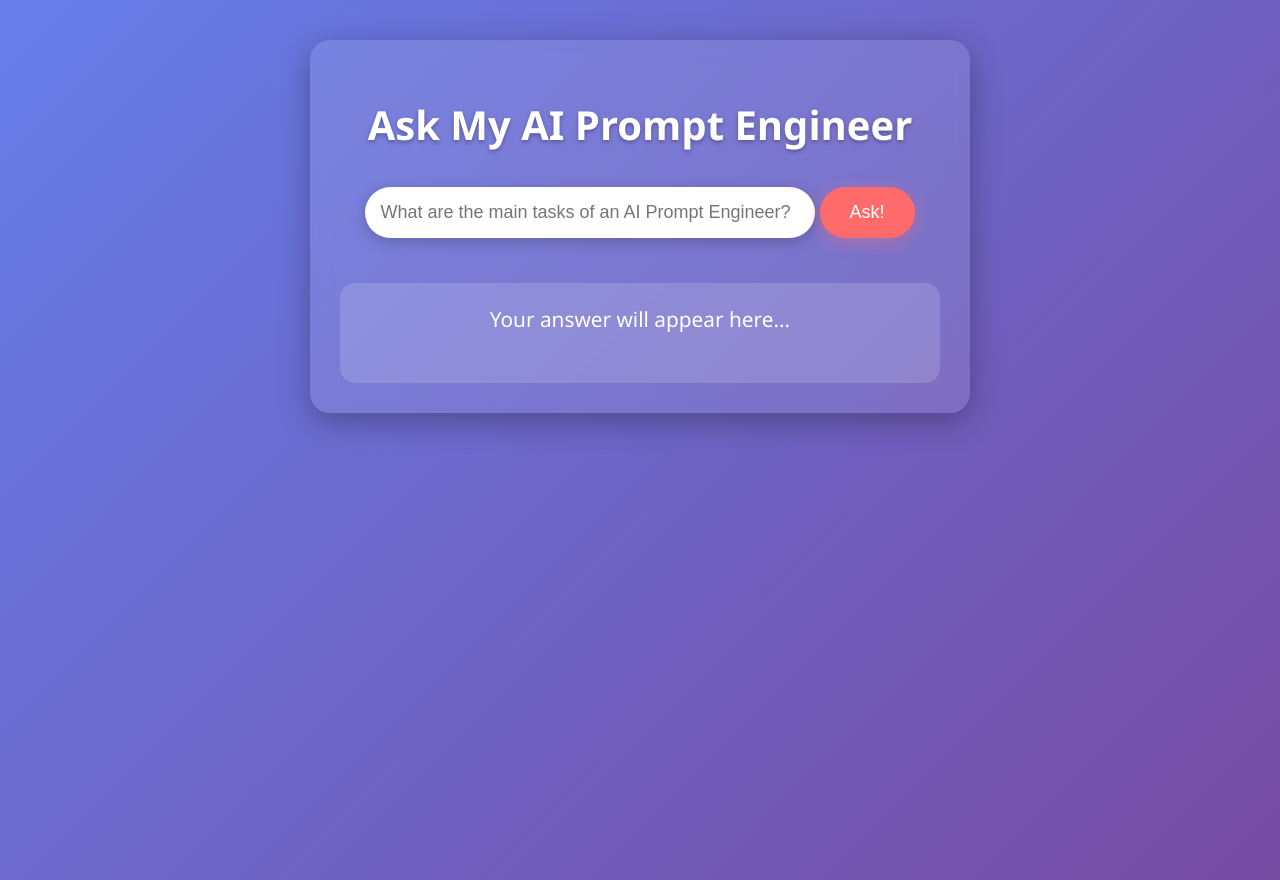
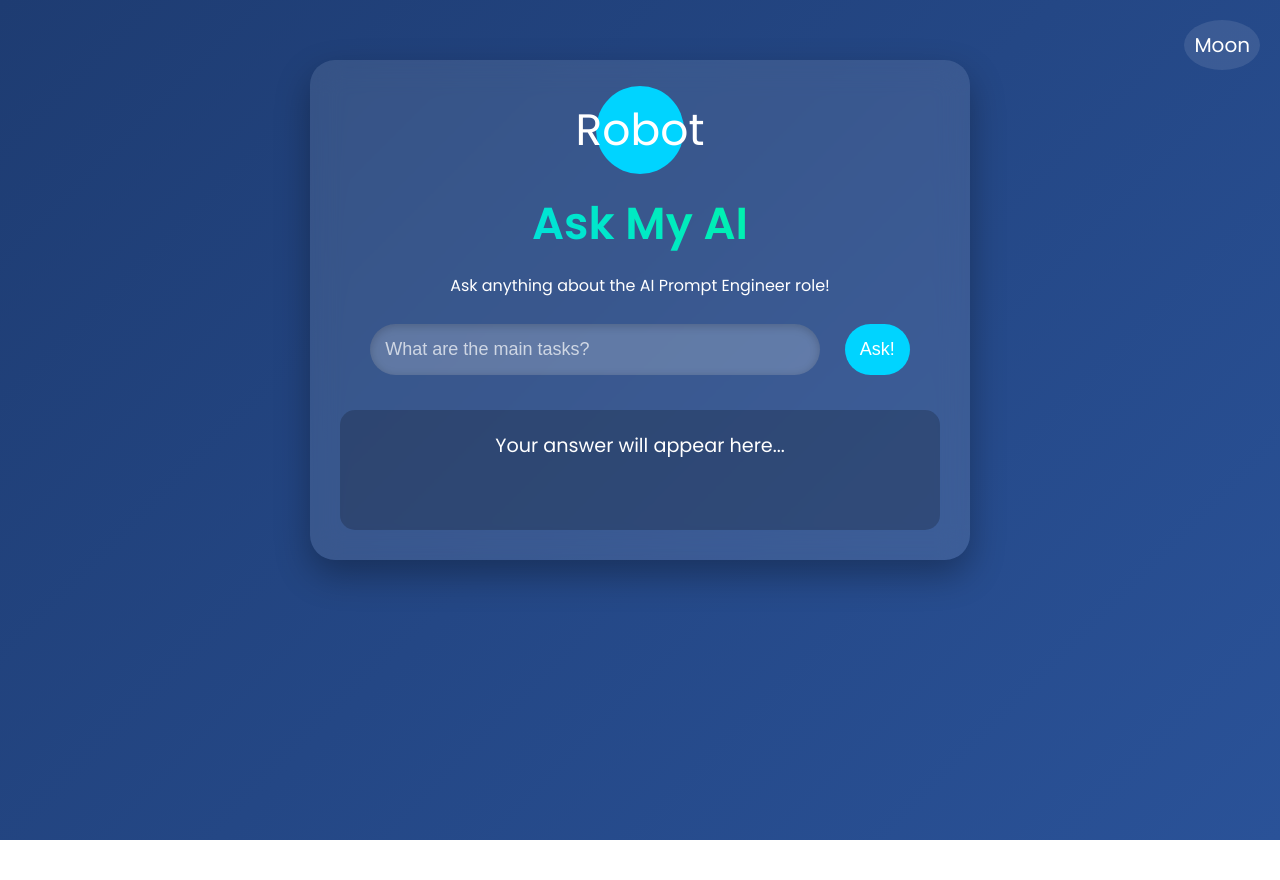
Before and after one commit to real-tommy-g/bamboo-theorem, a plain HTML site: page index.html in a window 1280 px wide. After the commit the page ends 840 px from the top, so only its background shows below. Drawn offline with Linux system fonts and the light colour scheme.

Commit message:
Update index.html

```diff
--- a/index.html
+++ b/index.html
@@ -3,119 +3,148 @@
 <head>
   <meta charset="UTF-8" />
   <meta name="viewport" content="width=device-width, initial-scale=1.0"/>
-  <title>Ask My AI Prompt Engineer</title>
+  <title>Ask My AI</title>
   <style>
+    :root {
+      --bg: linear-gradient(135deg, #1e3c72, #2a5298);
+      --card: rgba(255, 255, 255, 0.1);
+      --text: white;
+      --accent: #00d4ff;
+    }
+    [data-theme="dark"] {
+      --bg: linear-gradient(135deg, #0f0f0f, #1a1a1a);
+      --card: rgba(255, 255, 255, 0.05);
+      --text: #e0e0e0;
+      --accent: #00ff88;
+    }
     body {
-      font-family: 'Segoe UI', Tahoma, Geneva, Verdana, sans-serif;
-      background: linear-gradient(135deg, #667eea 0%, #764ba2 100%);
-      color: white;
+      font-family: 'Poppins', sans-serif;
+      background: var(--bg);
+      color: var(--text);
       text-align: center;
       margin: 0;
-      padding: 40px;
+      padding: 20px;
       min-height: 100vh;
+      transition: all 0.5s;
     }
     .container {
       max-width: 600px;
-      margin: 0 auto;
-      background: rgba(255, 255, 255, 0.1);
+      margin: 40px auto;
+      background: var(--card);
       padding: 30px;
-      border-radius: 20px;
-      backdrop-filter: blur(10px);
-      box-shadow: 0 8px 32px rgba(0, 0, 0, 0.3);
+      border-radius: 25px;
+      backdrop-filter: blur(15px);
+      box-shadow: 0 15px 35px rgba(0,0,0,0.3);
+      animation: fadeIn 1s ease;
     }
+    @keyframes fadeIn { from { opacity: 0; transform: translateY(20px); } to { opacity: 1; transform: translateY(0); } }
     h1 {
-      font-size: 2.5em;
-      margin-bottom: 20px;
-      text-shadow: 0 2px 4px rgba(0,0,0,0.3);
+      font-size: 2.8em;
+      margin: 0 0 10px;
+      background: linear-gradient(45deg, #00d4ff, #00ff88);
+      -webkit-background-clip: text;
+      -webkit-text-fill-color: transparent;
+    }
+    .logo {
+      width: 80px;
+      height: 80px;
+      margin: 0 auto 20px;
+      background: var(--accent);
+      border-radius: 50%;
+      display: flex;
+      align-items: center;
+      justify-content: center;
+      font-size: 40px;
+      animation: pulse 2s infinite;
+    }
+    @keyframes pulse { 0%, 100% { transform: scale(1); } 50% { transform: scale(1.1); } }
+    input, button {
+      padding: 15px;
+      margin: 10px;
+      border: none;
+      border-radius: 50px;
+      font-size: 18px;
     }
     input {
       width: 70%;
-      padding: 15px;
-      font-size: 18px;
-      border: none;
-      border-radius: 50px;
-      margin: 15px 0;
-      box-shadow: 0 4px 15px rgba(0,0,0,0.2);
+      background: rgba(255,255,255,0.2);
+      color: white;
+      box-shadow: inset 0 2px 10px rgba(0,0,0,0.2);
     }
+    input::placeholder { color: rgba(255,255,255,0.7); }
     button {
-      padding: 15px 30px;
-      font-size: 18px;
-      background: #ff6b6b;
+      background: var(--accent);
       color: white;
-      border: none;
-      border-radius: 50px;
       cursor: pointer;
-      transition: all 0.3s;
-      box-shadow: 0 4px 15px rgba(255, 107, 107, 0.4);
+      transition: 0.3s;
     }
-    button:hover {
-      background: #ff5252;
-      transform: translateY(-2px);
-      box-shadow: 0 6px 20px rgba(255, 82, 82, 0.5);
+    button:hover { transform: translateY(-3px); box-shadow: 0 10px 20px rgba(0,0,0,0.3); }
+    #answer {
+      margin-top: 25px;
+      padding: 20px;
+      background: rgba(0,0,0,0.2);
+      border-radius: 15px;
+      min-height: 80px;
+      font-size: 1.2em;
+      line-height: 1.7;
+      animation: fadeIn 0.5s;
     }
-    #answer {
-      margin-top: 30px;
-      font-size: 1.3em;
-      line-height: 1.6;
-      background: rgba(255, 255, 255, 0.15);
-      padding: 20px;
-      border-radius: 15px;
-      min-height: 60px;
-    }
-    .loading {
-      color: #ffd93d;
-      font-style: italic;
+    .theme-toggle {
+      position: fixed;
+      top: 20px;
+      right: 20px;
+      background: var(--card);
+      padding: 10px;
+      border-radius: 50%;
+      cursor: pointer;
+      font-size: 20px;
     }
   </style>
+  <link href="https://fonts.googleapis.com/css2?family=Poppins:wght@400;600&display=swap" rel="stylesheet">
 </head>
 <body>
+  <div class="theme-toggle" onclick="toggleTheme()">Moon</div>
   <div class="container">
-    <h1>Ask My AI Prompt Engineer</h1>
-    <input type="text" id="question" placeholder="What are the main tasks of an AI Prompt Engineer?" />
+    <div class="logo">Robot</div>
+    <h1>Ask My AI</h1>
+    <p>Ask anything about the AI Prompt Engineer role!</p>
+    <input type="text" id="question" placeholder="What are the main tasks?" />
     <button onclick="askAI()">Ask!</button>
     <div id="answer">Your answer will appear here...</div>
   </div>
 
   <script>
-    // TVOJA CLOUD RUN URL – ZAPAMÄTANÁ!
     const API_URL = "https://rag-api-116522765677.us-central1.run.app";
+
+    function toggleTheme() {
+      const body = document.body;
+      const current = body.getAttribute('data-theme');
+      body.setAttribute('data-theme', current === 'dark' ? '' : 'dark');
+      localStorage.setItem('theme', current === 'dark' ? 'light' : 'dark');
+    }
+
+    if (localStorage.getItem('theme') === 'dark') {
+      document.body.setAttribute('data-theme', 'dark');
+    }
 
     async function askAI() {
       const question = document.getElementById("question").value.trim();
       const answerDiv = document.getElementById("answer");
+      if (!question) return;
 
-      if (!question) {
-        answerDiv.innerHTML = "<span style='color:#ff6b6b'>Please enter a question!</span>";
-        return;
-      }
-
-      answerDiv.innerHTML = "<span class='loading'>Thinking... please wait</span>";
-
+      answerDiv.innerHTML = "Thinking...";
       try {
-        const response = await fetch(API_URL, {
+        const res = await fetch(API_URL, {
           method: "POST",
-          headers: {
-            "Content-Type": "application/json"
-          },
+          headers: { "Content-Type": "application/json" },
           body: JSON.stringify({ question })
         });
-
-        if (!response.ok) {
-          throw new Error(`HTTP ${response.status}: ${response.statusText}`);
-        }
-
-        const data = await response.json();
+        const data = await res.json();
         answerDiv.innerHTML = data.answer.replace(/\n/g, '<br>');
-      } catch (error) {
-        console.error("Error:", error);
-        answerDiv.innerHTML = `<span style='color:#ff6b6b'>Error: ${error.message}<br>Check console (F12)</span>`;
+      } catch (e) {
+        answerDiv.innerHTML = `Error: ${e.message}`;
       }
     }
-
-    // Test pri načítaní
-    window.onload = () => {
-      console.log("AI API URL:", API_URL);
-    };
   </script>
 </body>
 </html>
```
